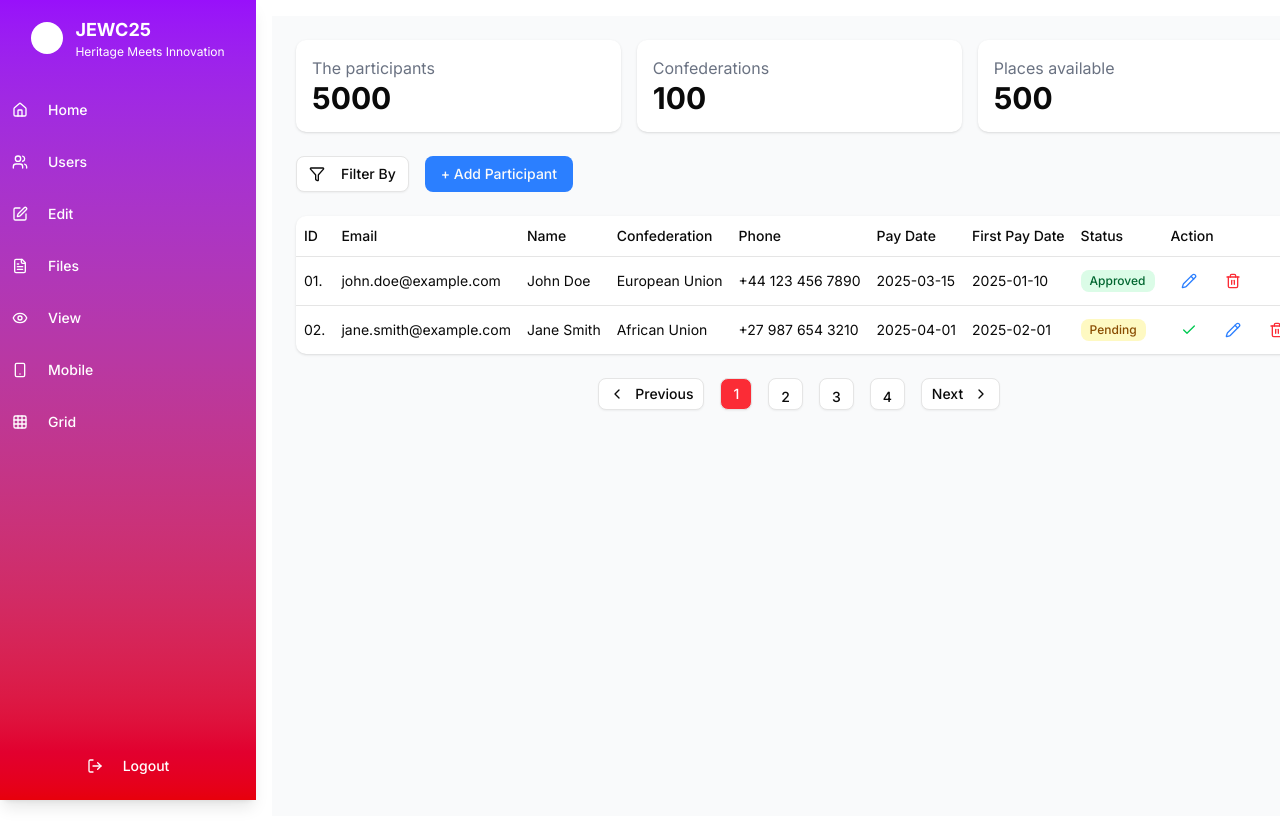
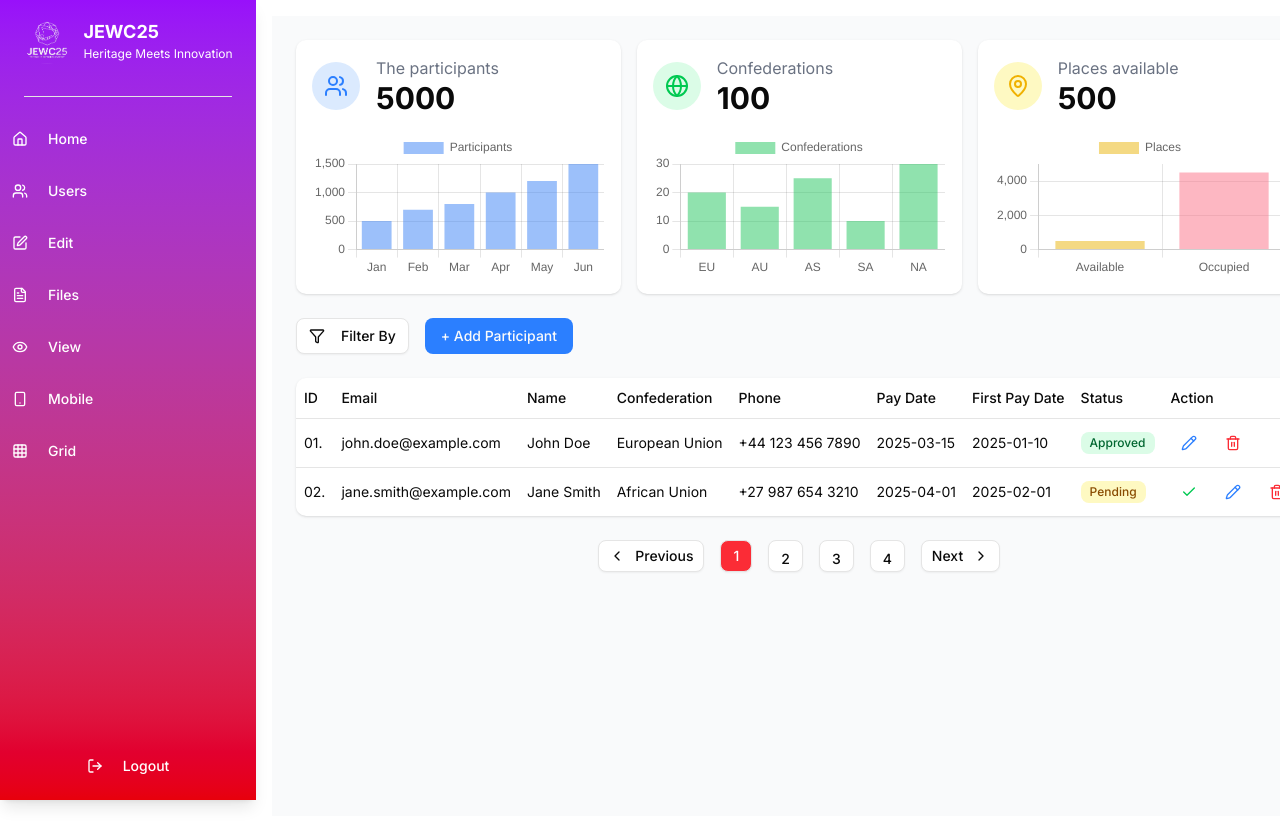
Before and after one commit to JScult/JEWC, a Next.js app in the folder frontend/: page /admin/dashboard in a window 1280 px wide. Shown: the top 832 px of the page. Built offline with nearby package versions, Linux system fonts and the light colour scheme.

Commit message:
admin dashboard charts and images

```diff
--- a/frontend/app/admin/dashboard/page.tsx
+++ b/frontend/app/admin/dashboard/page.tsx
@@ -26,6 +26,9 @@ import {
   Trash2,
   ChevronLeft,
   ChevronRight,
+  Users,
+  Globe,
+  MapPin,
 } from "lucide-react";
 import {
   Dialog,
@@ -34,6 +37,18 @@ import {
   DialogTitle,
   DialogFooter,
 } from "@/components/ui/dialog";
+import { Bar } from "react-chartjs-2";
+import {
+  Chart as ChartJS,
+  CategoryScale,
+  LinearScale,
+  BarElement,
+  Title,
+  Tooltip,
+  Legend,
+} from "chart.js";
+
+ChartJS.register(CategoryScale, LinearScale, BarElement, Title, Tooltip, Legend);
 
 const Page = () => {
   // State for participants, modal, and filters
@@ -89,6 +104,40 @@ const Page = () => {
     "Caribbean Community",
     "Nordic Alliance",
   ];
+
+  // Example data for charts
+  const participantsData = {
+    labels: ["Jan", "Feb", "Mar", "Apr", "May", "Jun"],
+    datasets: [
+      {
+        label: "Participants",
+        data: [500, 700, 800, 1000, 1200, 1500],
+        backgroundColor: "rgba(59, 130, 246, 0.5)", // Blue
+      },
+    ],
+  };
+
+  const confederationsData = {
+    labels: ["EU", "AU", "AS", "SA", "NA"],
+    datasets: [
+      {
+        label: "Confederations",
+        data: [20, 15, 25, 10, 30],
+        backgroundColor: "rgba(34, 197, 94, 0.5)", // Green
+      },
+    ],
+  };
+
+  const placesData = {
+    labels: ["Available", "Occupied"],
+    datasets: [
+      {
+        label: "Places",
+        data: [500, 4500],
+        backgroundColor: ["rgba(234, 179, 8, 0.5)", "rgba(251, 113, 133, 0.5)"], // Yellow and Red
+      },
+    ],
+  };
 
   // Handle input changes in the add participant form
   const handleInputChange = (e) => {
@@ -177,17 +226,46 @@ const Page = () => {
     <div className="p-4 sm:p-6 bg-gray-50 min-h-screen">
       {/* Stats Cards */}
       <div className="grid grid-cols-1 sm:grid-cols-2 lg:grid-cols-3 gap-4 mb-6">
+        {/* Participants Card */}
         <div className="bg-white p-4 rounded-lg shadow">
+          <div className="flex items-center space-x-4 mb-4">
+            <div className="p-3 bg-blue-100 rounded-full">
+              <Users className="w-6 h-6 text-blue-500" />
+            </div>
+            <div>
               <h2 className="text-gray-500 text-sm sm:text-base">The participants</h2>
               <p className="text-2xl sm:text-3xl font-bold">5000</p>
             </div>
+          </div>
+          <Bar data={participantsData} options={{ responsive: true }} />
+        </div>
+
+        {/* Confederations Card */}
         <div className="bg-white p-4 rounded-lg shadow">
+          <div className="flex items-center space-x-4 mb-4">
+            <div className="p-3 bg-green-100 rounded-full">
+              <Globe className="w-6 h-6 text-green-500" />
+            </div>
+            <div>
               <h2 className="text-gray-500 text-sm sm:text-base">Confederations</h2>
               <p className="text-2xl sm:text-3xl font-bold">100</p>
             </div>
+          </div>
+          <Bar data={confederationsData} options={{ responsive: true }} />
+        </div>
+
+        {/* Places Available Card */}
         <div className="bg-white p-4 rounded-lg shadow">
+          <div className="flex items-center space-x-4 mb-4">
+            <div className="p-3 bg-yellow-100 rounded-full">
+              <MapPin className="w-6 h-6 text-yellow-500" />
+            </div>
+            <div>
               <h2 className="text-gray-500 text-sm sm:text-base">Places available</h2>
               <p className="text-2xl sm:text-3xl font-bold">500</p>
+            </div>
+          </div>
+          <Bar data={placesData} options={{ responsive: true }} />
         </div>
       </div>
 
--- a/frontend/app/admin/page.tsx
+++ b/frontend/app/admin/page.tsx
@@ -27,7 +27,7 @@ export default function Page() {
         <Image
           width={500}
           height={500}
-          src="/Assets/adminLogin.jpg"
+          src="/Assets/jewcauth.png"
           alt="Image"
           className="absolute inset-0 h-full w-full object-cover z-0"
         />
--- a/frontend/app/components/admin/SideBar.tsx
+++ b/frontend/app/components/admin/SideBar.tsx
@@ -1,3 +1,4 @@
+import Image from "next/image";
 import { Button } from "@/components/ui/button";
 import {
   Home,
@@ -15,12 +16,17 @@ const Sidebar: React.FC = () => {
     <div className="fixed left-0 top-0 h-screen w-16 md:w-64 bg-gradient-to-b from-purple-600 to-red-600 text-white flex flex-col items-center py-4 shadow-lg">
       {/* Logo and Title */}
       <div className="flex items-center mb-8">
-        <div className="w-8 h-8 bg-white rounded-full mr-2 md:mr-3" />
+        <div className="w-12 h-auto rounded-full mr-2 md:mr-3" >
+            <Image src="/Assets/jewc.png" width={500} height={500} alt="Logo" className="w-full h-full rounded-full" />
+            </div>
         <div className="hidden md:block">
           <h1 className="text-lg font-bold">JEWC25</h1>
           <p className="text-xs">Heritage Meets Innovation</p>
         </div>
+
+
       </div>
+      <hr className="hidden md:block w-52  bg-white mb-6" />
 
       {/* Navigation Items */}
       <nav className="flex flex-col space-y-4 w-full">
--- a/frontend/package.json
+++ b/frontend/package.json
@@ -16,12 +16,14 @@
     "@radix-ui/react-separator": "^1.1.4",
     "@radix-ui/react-slot": "^1.2.0",
     "@radix-ui/react-tooltip": "^1.2.4",
+    "chart.js": "^4.4.9",
     "class-variance-authority": "^0.7.1",
     "clsx": "^2.1.1",
     "framer-motion": "^12.7.4",
     "lucide-react": "^0.503.0",
     "next": "^15.3.1",
     "react": "^19.0.0",
+    "react-chartjs-2": "^5.3.0",
     "react-dom": "^19.0.0",
     "tailwind-merge": "^3.2.0",
     "tw-animate-css": "^1.2.8"
```
Also changed, not shown: frontend/public/Assets/jewcauth.png (added), 1 other file (tests, documents, lock files or other folders). Lines whose indentation alone changed are shown as unchanged.
